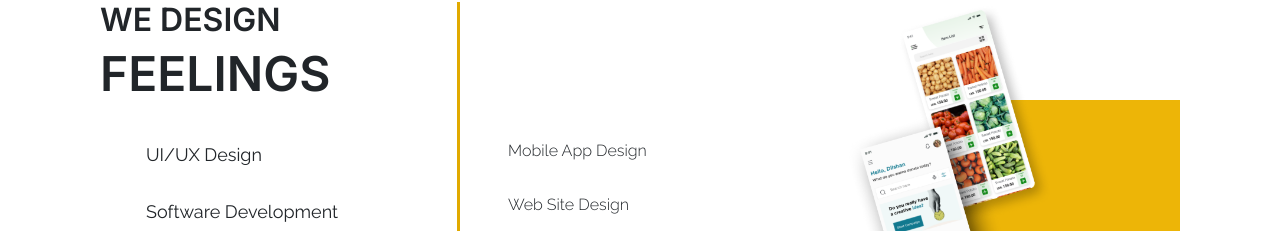
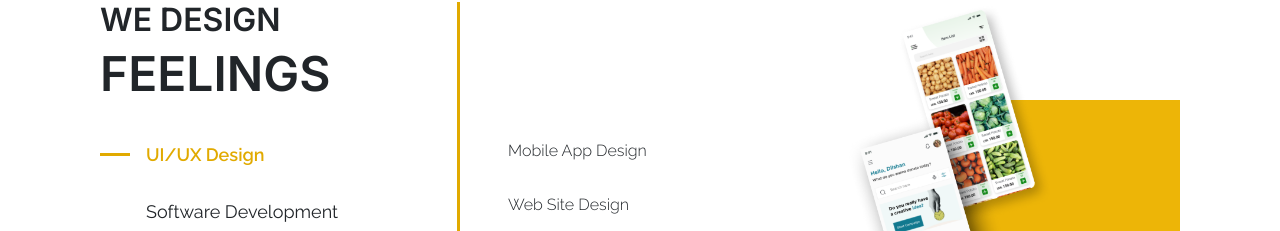
Before and after one commit to orionux/orion-ux, a Next.js app: page / in a window 1280 px wide. Shown: the part 970-1201 px from the top of the page. Built offline with nearby package versions, Linux system fonts and the light colour scheme.

Commit message:
list bullet one

```diff
--- a/src/components/homeComponents/Feelings.tsx
+++ b/src/components/homeComponents/Feelings.tsx
@@ -55,35 +55,35 @@ const Feelings = () => {
             style={{ listStyle: "none" }}
           >
             <li
-              className="d-flex flex-row align-items-center"
+              className={`d-flex flex-row align-items-center ${selectedItem === "UI/UX Design" ? "selected" : ""}`}
               style={{}}
               onClick={() => handleItemClick("UI/UX Design")}
             >
               <div className="linebullet me-3"></div> UI/UX Design
             </li>
             <li
-              className="d-flex flex-row align-items-center"
+              className={`d-flex flex-row align-items-center ${selectedItem === "Software Development" ? "selected" : ""}`}
               style={{}}
               onClick={() => handleItemClick("Software Development")}
             >
               <div className="linebullet me-3"></div> Software Development
             </li>
             <li
-              className="d-flex flex-row align-items-center"
+              className={`d-flex flex-row align-items-center ${selectedItem === "Branding" ? "selected" : ""}`}
               style={{}}
               onClick={() => handleItemClick("Branding")}
             >
               <div className="linebullet me-3"></div> Branding
             </li>
             <li
-              className="d-flex flex-row align-items-center"
+              className={`d-flex flex-row align-items-center ${selectedItem === "Digital marketing" ? "selected" : ""}`}
               style={{}}
               onClick={() => handleItemClick("Digital marketing")}
             >
               <div className="linebullet me-3"></div> Digital marketing
             </li>
             <li
-              className="d-flex flex-row align-items-center"
+              className={`d-flex flex-row align-items-center ${selectedItem === "Our Products" ? "selected" : ""}`}
               style={{}}
               onClick={() => handleItemClick("Our Products")}
             >
--- a/src/styles/globals.css
+++ b/src/styles/globals.css
@@ -502,11 +502,13 @@ li {
     height: 3px;
     background-color: transparent;
 }
+.selected .linebullet,
 .feelings-sec ul li:hover .linebullet,
 .feelings-sec ul li:active .linebullet,
 .feelings-sec ul li:focus .linebullet{
     background-color: var(--color-yellow);
 }
+.selected,
 .feelings-sec ul li:hover,
 .feelings-sec ul li:active,
 .feelings-sec ul li:focus{
```
